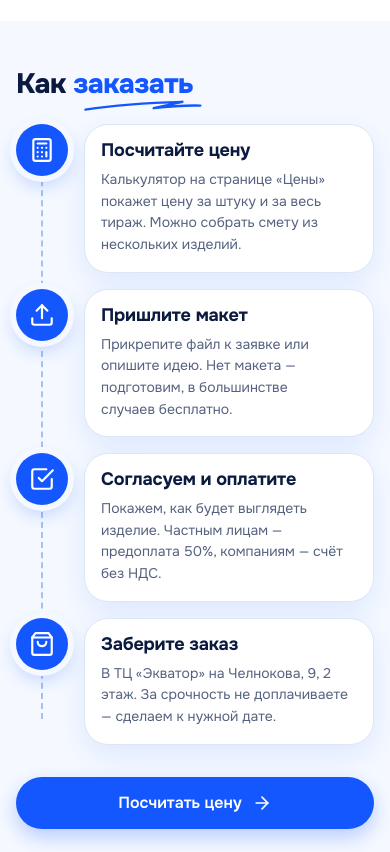
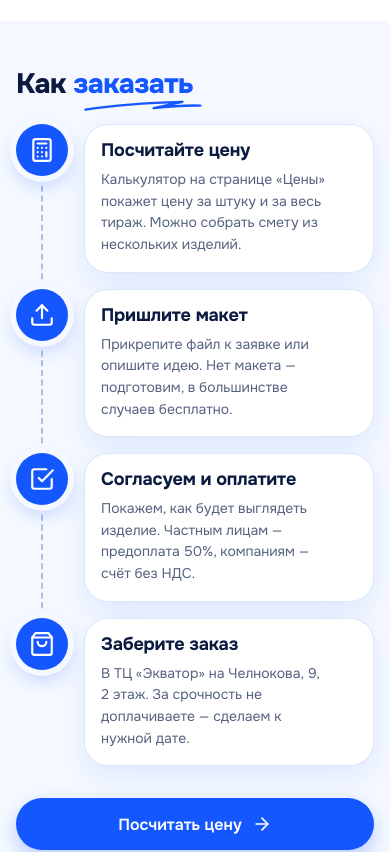
Before and after one commit to infecto2014-ai/msuvenirov3.0, an Astro site: page / in a window 390 px wide. Shown: the part 4160-5012 px from the top of the page. Built offline with nearby package versions, Linux system fonts and the light colour scheme; Astro itself is replaced by a stand-in of ours.

Commit message:
Главная: переносы адреса и шагов, линия шагов на телефоне не уходит за последний шаг
Co-Authored-By: Claude Fable 5.2 <noreply@anthropic.com>
Claude-Session: https://claude.ai/code/session_011aCLNECUNgoBnVXrQYjAht

```diff
--- a/src/components/home/Contacts.astro
+++ b/src/components/home/Contacts.astro
@@ -18,7 +18,7 @@ const address = `${site.address.city}, ${site.address.street}`;
           <span class="ct-ic"><Icon name="map-pin" size={22} /></span>
           <span>
             <span class="ct-k">Адрес</span>
-            <span>{address},</span>
+            <span>{site.address.city}, <span class="ct-nowrap">{site.address.street},</span></span>
             <span class="ct-nowrap">{site.address.place}</span>
           </span>
         </li>
@@ -26,7 +26,7 @@ const address = `${site.address.city}, ${site.address.street}`;
           <span class="ct-ic"><Icon name="clock" size={22} /></span>
           <span>
             <span class="ct-k">Часы работы</span>
-            {site.hours}, без выходных
+            {site.hours}, без&nbsp;выходных
           </span>
         </li>
         <li>
--- a/src/components/home/Steps.astro
+++ b/src/components/home/Steps.astro
@@ -97,12 +97,16 @@ import { steps } from '@/data/home';
       grid-template-columns: minmax(0, 1fr);
       gap: var(--s-4);
     }
+    /* a column: each step draws the line down to the next icon, so it never runs past the last one */
     .steps::before {
-      top: calc(var(--dot) / 2);
-      bottom: calc(var(--dot) / 2);
+      content: none;
+    }
+    .step:not(:last-child)::before {
+      content: '';
+      position: absolute;
+      top: var(--dot);
+      bottom: calc(-1 * var(--s-4));
       left: calc(var(--dot) / 2 - 1px);
-      right: auto;
-      border-top: 0;
       border-left: 2px dashed #a9c1ef;
     }
     .step {
--- a/src/data/home.ts
+++ b/src/data/home.ts
@@ -144,7 +144,7 @@ export const homeWorks: PortfolioItem[] = (() => {
 })();
 
 export const why: { icon: IconName; title: string; text: string }[] = [
-  { icon: 'factory', title: 'Своё производство', text: 'Печатаем сами, в мастерской в ТЦ «Экватор»' },
+  { icon: 'factory', title: 'Своё производство', text: 'Печатаем сами, в мастерской в ТЦ «Экватор»' },
   { icon: 'hash-1', title: 'От 1 штуки', text: 'Одна футболка или тираж — цена понятна заранее' },
   { icon: 'wand', title: 'Поможем с макетом', text: 'Простой макет подготовим бесплатно' },
   { icon: 'shield-check', title: 'Отвечаем за результат', text: 'Брак по нашей вине переделаем бесплатно' },
@@ -165,12 +165,12 @@ export const steps: { icon: IconName; title: string; text: string }[] = [
   {
     icon: 'check-square',
     title: 'Согласуем и оплатите',
-    text: 'Покажем, как будет выглядеть изделие. Частным лицам — предоплата 50%, компаниям — счёт без НДС.',
+    text: 'Покажем, как будет выглядеть изделие. Частным лицам — предоплата 50%, компаниям — счёт без НДС.',
   },
   {
     icon: 'shopping-bag',
     title: 'Заберите заказ',
-    text: 'В ТЦ «Экватор» на Челнокова, 9, 2 этаж. За срочность не доплачиваете — сделаем к нужной дате.',
+    text: 'В ТЦ «Экватор» на Челнокова, 9, 2 этаж. За срочность не доплачиваете — сделаем к нужной дате.',
   },
 ];
 
```
